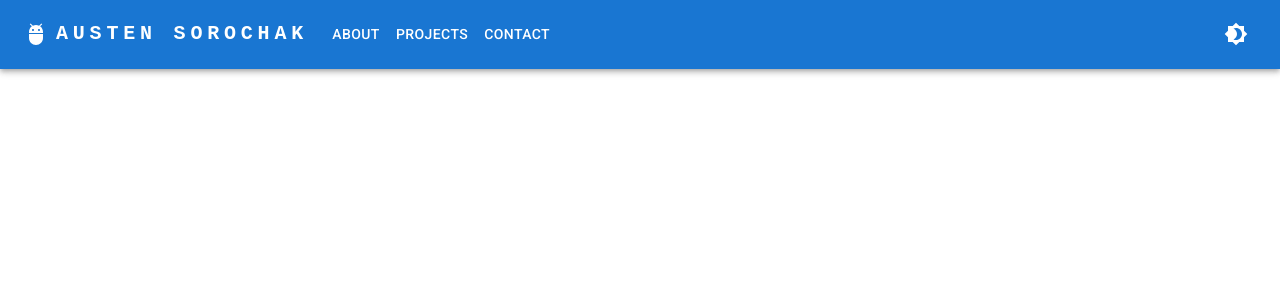
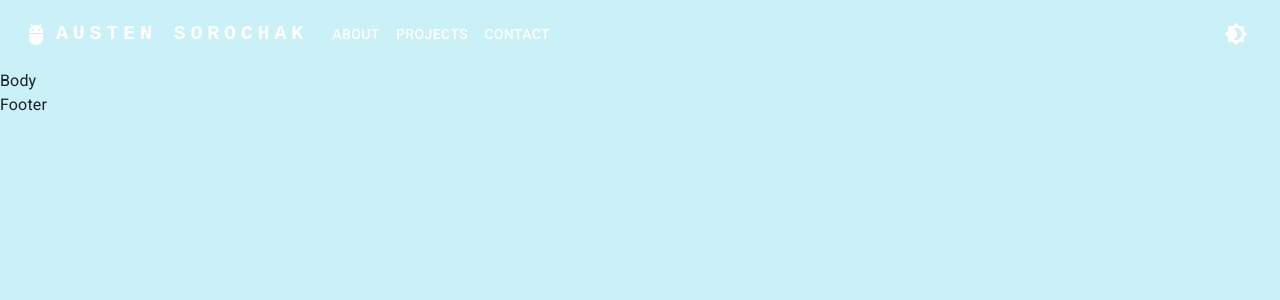
Before and after one commit to sorochak/portfolio-website, a React (Create React App) app: page / in a window 1280 px wide. Shown: the top 300 px of the page. Built offline with nearby package versions, Linux system fonts and the light colour scheme.

Commit message:
update footer & navbar and begin custom theming

```diff
--- a/src/App.jsx
+++ b/src/App.jsx
@@ -1,18 +1,18 @@
 import { useMemo, createContext, useState } from 'react';
 import { BrowserRouter as Router, Route, Routes } from 'react-router-dom';
-import IconButton from '@mui/material/IconButton';
-import Box from '@mui/material/Box';
+// import IconButton from '@mui/material/IconButton';
+// import Box from '@mui/material/Box';
 import useMediaQuery from '@mui/material/useMediaQuery';
-import { createTheme, ThemeProvider, GlobalStyles } from '@mui/material/styles';
+import { createTheme, ThemeProvider } from '@mui/material/styles';
 import CssBaseline from '@mui/material/CssBaseline';
-import Brightness4Icon from '@mui/icons-material/Brightness4';
-import Brightness7Icon from '@mui/icons-material/Brightness7';
+// import Brightness4Icon from '@mui/icons-material/Brightness4';
+// import Brightness7Icon from '@mui/icons-material/Brightness7';
 import Home from './pages/Home';
-// import About from './pages/About';
 // import Projects from './pages/Projects';
 // import Contact from './pages/Contact';
 import NavBar from './components/NavBar';
 import './App.css';
+import Footer from './components/Footer';
 
 export const ColorModeContext = createContext({ toggleColorMode: () => {} });
 
@@ -25,14 +25,23 @@ function App() {
     setMode((prevMode) => (prevMode === 'light' ? 'dark' : 'light'));
   };
 
-  const appliedTheme = useMemo(
-    () => createTheme({
-      palette: {
-        mode,
-      },
-    }),
-    [mode],
-  );
+  const appliedTheme = createTheme({
+    palette: {
+      mode,
+      ...(mode === 'light'
+        ? {
+          background: {
+            default: '#CAF0F8',  // Light mode background color
+          },
+        }
+        : {
+          background: {
+            default: '#211E1E',  // Dark mode background color
+          },
+          }
+        ),
+    }
+  })
 
   return (
       <ColorModeContext.Provider value={{ mode, toggleColorMode }}>
@@ -40,8 +49,10 @@ function App() {
         <CssBaseline />
         <Router>
           <NavBar />
+          <Home />
+          <Footer />
           <Routes>
-            {/* <Route path="/" element={Home} /> */}
+            <Route path="/" element={Home} />
           </Routes>
       </Router>
       </ThemeProvider>
--- a/src/components/Footer.jsx
+++ b/src/components/Footer.jsx
@@ -0,0 +1,13 @@
+import { Box, Typography } from "@mui/material";
+
+const Footer = () => {
+
+  return (
+    <Box>
+      <Typography>Footer</Typography>
+    </Box>
+  )
+
+}
+
+export default Footer;
--- a/src/components/NavBar.jsx
+++ b/src/components/NavBar.jsx
@@ -46,7 +46,7 @@ const NavBar = () => {
   };
 
   return (
-    <AppBar position="static">
+    <AppBar position="static" style={{ backgroundColor: 'transparent', boxShadow: 'none' }}>
       <Container maxWidth="xl">
         <StyledToolbar disableGutters>
           <AdbIcon sx={{ display: { xs: "none", md: "flex" }, mr: 1 }} />
--- a/src/pages/Home.jsx
+++ b/src/pages/Home.jsx
@@ -0,0 +1,13 @@
+import { Box, Typography } from "@mui/material";
+
+
+const Home = () => {
+  return (
+    <Box>
+      <Typography>Body</Typography>
+    </Box>
+  )
+
+}
+
+export default Home;
```
